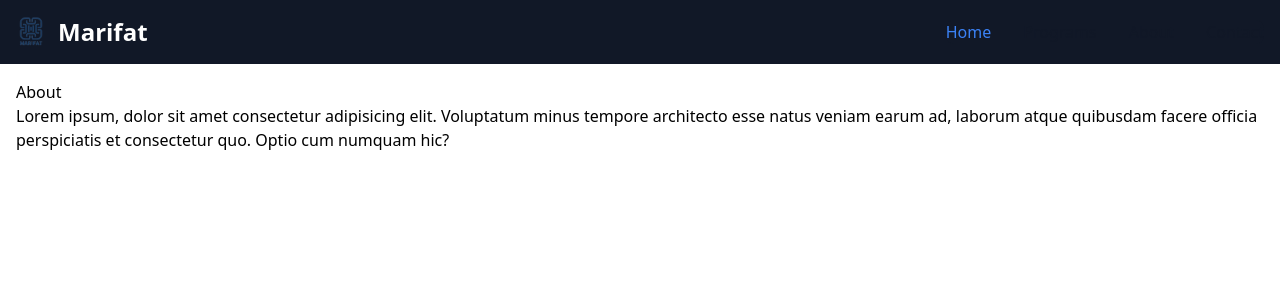
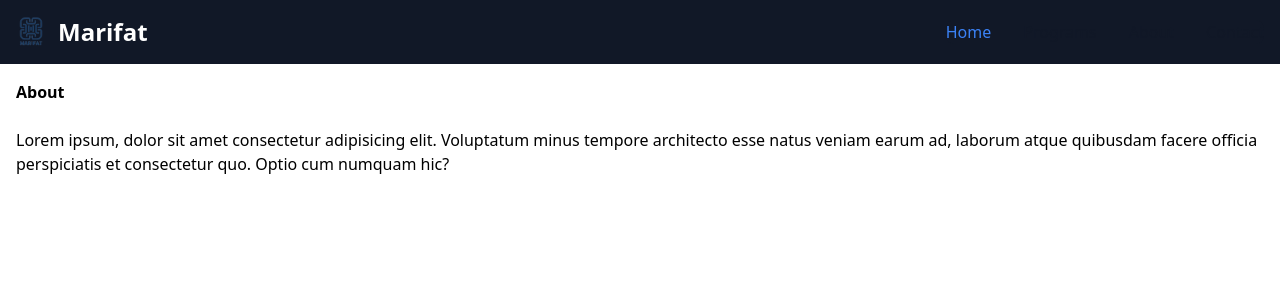
Before and after one commit to akbarirazia/Marifat, a React (Vite) app: page /pages/about in a window 1280 px wide. Shown: the top 300 px of the page. Built offline with nearby package versions, Linux system fonts and the light colour scheme.

Commit message:
Titles formatted

```diff
--- a/src/Pages/About.jsx
+++ b/src/Pages/About.jsx
@@ -3,7 +3,7 @@ import React from "react"
 function About() {
   return (
     <div className=" container p-4 flex flex-wrap items-center justify-between mx-auto">
-      About
+      <strong>About</strong>
       <br />
       Lorem ipsum, dolor sit amet consectetur adipisicing elit. Voluptatum minus
       tempore architecto esse natus veniam earum ad, laborum atque quibusdam
```
